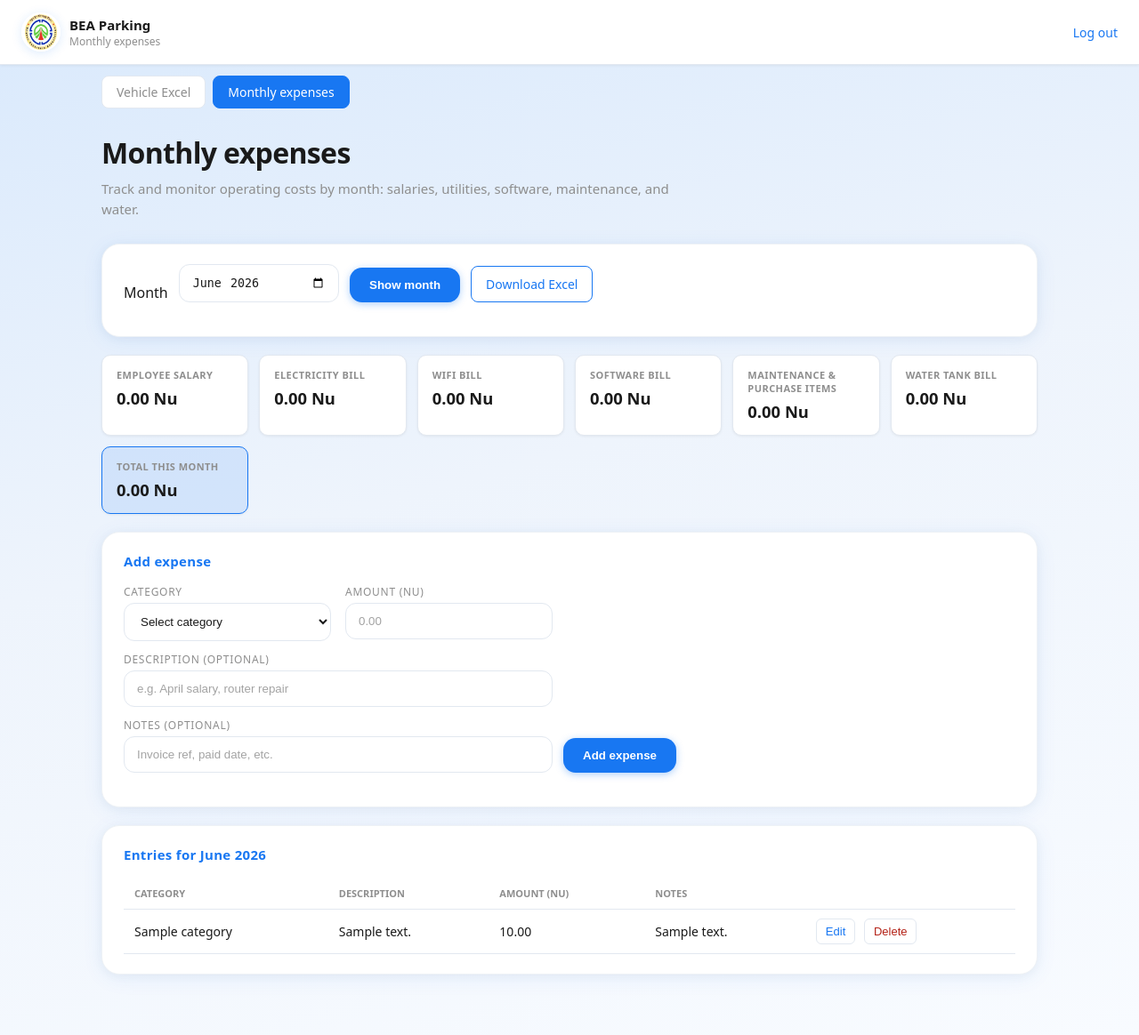
After one commit to beacparking/BEAC-CLEAN, a Flask app: page /verify/expenses in a window 1280 px wide. The commit adds this page. Shown: the whole page at 89% size. Run offline with Flask 3, Linux system fonts and the light colour scheme; the visitor is signed in with stand-in values (Sample User, id 1); a database or web service that is not in the repository returns one stand-in record (values such as "Sample title"); some libraries are stand-ins or nearby versions.

Commit message:
Verify: monthly expenses dashboard with categories and Excel export

```diff
--- a/app.py
+++ b/app.py
@@ -212,6 +212,58 @@ MEMBERS_USERNAME = "member"
 MEMBERS_PASSWORD = "member"
 EXPORT_USERNAME = "ADD"
 EXPORT_PASSWORD = "ADD123"
+
+EXPENSE_CATEGORIES = [
+    ("employee_salary", "Employee salary"),
+    ("electricity", "Electricity bill"),
+    ("wifi", "WiFi bill"),
+    ("software", "Software bill"),
+    ("maintenance", "Maintenance & purchase items"),
+    ("water_tank", "Water tank bill"),
+]
+EXPENSE_CATEGORY_KEYS = {k for k, _ in EXPENSE_CATEGORIES}
+EXPENSE_CATEGORY_LABELS = dict(EXPENSE_CATEGORIES)
+
+
+def _verify_area_logged_in():
+    return session.get("export_logged_in") or session.get("logged_in")
+
+
+def _parse_expense_month(raw):
+    """Accept YYYY-MM or YYYY-MM-DD; return first day of month."""
+    raw = (raw or "").strip()
+    if not raw:
+        return None
+    if len(raw) == 7:
+        raw += "-01"
+    try:
+        d = datetime.strptime(raw[:10], "%Y-%m-%d").date()
+        return d.replace(day=1)
+    except ValueError:
+        return None
+
+
+def _ensure_monthly_expense_table(cur):
+    cur.execute(
+        """
+        CREATE TABLE IF NOT EXISTS monthly_expense (
+            id SERIAL PRIMARY KEY,
+            expense_month DATE NOT NULL,
+            category VARCHAR(40) NOT NULL,
+            description TEXT,
+            amount NUMERIC(12, 2) NOT NULL,
+            notes TEXT,
+            created_at TIMESTAMP DEFAULT NOW()
+        )
+        """
+    )
+    cur.execute(
+        """
+        CREATE INDEX IF NOT EXISTS idx_monthly_expense_month
+        ON monthly_expense (expense_month)
+        """
+    )
+
 
 @app.route("/")
 def home():
@@ -1166,9 +1218,194 @@ def verify_export():
             session["export_logged_in"] = True
             return redirect(url_for("verify_export"))
         return render_template("verify.html", login_error="Invalid credentials")
-    if not session.get("export_logged_in"):
+    if not _verify_area_logged_in():
         return render_template("verify.html", login_error=request.args.get("error"))
     return render_template("verify.html", logged_in=True, error=request.args.get("error"))
+
+
+@app.route("/verify/expenses", methods=["GET", "POST"])
+def verify_expenses():
+    if not _verify_area_logged_in():
+        return redirect(url_for("verify_export"))
+
+    month = _parse_expense_month(request.args.get("month") or request.form.get("month"))
+    if month is None:
+        month = _thimphu_today().replace(day=1)
+
+    error = None
+    success = None
+
+    if request.method == "POST":
+        action = request.form.get("action", "add")
+
+        if action == "delete":
+            try:
+                eid = int(request.form.get("expense_id") or 0)
+            except ValueError:
+                eid = 0
+            if eid:
+                conn = get_db()
+                cur = conn.cursor()
+                _ensure_monthly_expense_table(cur)
+                cur.execute("DELETE FROM monthly_expense WHERE id = %s", (eid,))
+                conn.commit()
+                conn.close()
+                success = "Entry removed."
+            month = _parse_expense_month(request.form.get("month")) or month
+
+        elif action in ("add", "edit"):
+            category = (request.form.get("category") or "").strip()
+            description = (request.form.get("description") or "").strip()
+            notes = (request.form.get("notes") or "").strip()
+            amount_raw = (request.form.get("amount") or "").strip()
+            entry_month = _parse_expense_month(request.form.get("month")) or month
+
+            if category not in EXPENSE_CATEGORY_KEYS:
+                error = "Please select a valid expense category."
+            else:
+                try:
+                    amount = float(amount_raw)
+                    if amount < 0:
+                        raise ValueError
+                except (ValueError, TypeError):
+                    error = "Amount must be a valid number (0 or more)."
+
+            if not error:
+                conn = get_db()
+                cur = conn.cursor()
+                _ensure_monthly_expense_table(cur)
+                if action == "edit":
+                    try:
+                        eid = int(request.form.get("expense_id") or 0)
+                    except ValueError:
+                        eid = 0
+                    if not eid:
+                        error = "Invalid entry to update."
+                    else:
+                        cur.execute(
+                            """
+                            UPDATE monthly_expense
+                            SET expense_month = %s, category = %s, description = %s,
+                                amount = %s, notes = %s
+                            WHERE id = %s
+                            """,
+                            (entry_month, category, description or None, amount, notes or None, eid),
+                        )
+                        success = "Entry updated."
+                else:
+                    cur.execute(
+                        """
+                        INSERT INTO monthly_expense (
+                            expense_month, category, description, amount, notes
+                        )
+                        VALUES (%s, %s, %s, %s, %s)
+                        """,
+                        (entry_month, category, description or None, amount, notes or None),
+                    )
+                    success = "Expense added."
+                if not error:
+                    conn.commit()
+                conn.close()
+                month = entry_month
+
+    conn = get_db()
+    cur = conn.cursor()
+    _ensure_monthly_expense_table(cur)
+    cur.execute(
+        """
+        SELECT id, category, description, amount, notes, expense_month
+        FROM monthly_expense
+        WHERE expense_month = %s
+        ORDER BY category, id
+        """,
+        (month,),
+    )
+    rows = cur.fetchall()
+    conn.close()
+
+    entries = []
+    totals_by_category = {k: 0.0 for k, _ in EXPENSE_CATEGORIES}
+    for eid, cat, desc, amt, notes, _em in rows:
+        val = float(amt) if amt is not None else 0.0
+        if cat in totals_by_category:
+            totals_by_category[cat] += val
+        entries.append(
+            {
+                "id": eid,
+                "category": cat,
+                "category_label": EXPENSE_CATEGORY_LABELS.get(cat, cat),
+                "description": desc or "",
+                "amount": val,
+                "notes": notes or "",
+            }
+        )
+    grand_total = sum(totals_by_category.values())
+    category_summaries = [
+        {"key": k, "label": label, "total": totals_by_category[k]}
+        for k, label in EXPENSE_CATEGORIES
+    ]
+
+    return render_template(
+        "verify_expenses.html",
+        expense_month=month,
+        month_value=month.strftime("%Y-%m"),
+        entries=entries,
+        category_summaries=category_summaries,
+        grand_total=grand_total,
+        expense_categories=EXPENSE_CATEGORIES,
+        error=error,
+        success=success,
+    )
+
+
+@app.route("/verify/expenses/export")
+def verify_expenses_export():
+    if not _verify_area_logged_in():
+        return redirect(url_for("verify_export"))
+
+    month = _parse_expense_month(request.args.get("month"))
+    if month is None:
+        return redirect(url_for("verify_expenses"))
+
+    conn = get_db()
+    cur = conn.cursor()
+    _ensure_monthly_expense_table(cur)
+    cur.execute(
+        """
+        SELECT category, description, amount, notes
+        FROM monthly_expense
+        WHERE expense_month = %s
+        ORDER BY category, id
+        """,
+        (month,),
+    )
+    rows = cur.fetchall()
+    conn.close()
+
+    output = io.StringIO()
+    writer = csv.writer(output)
+    writer.writerow(["Month", "Category", "Description", "Amount (Nu)", "Notes"])
+    total = 0.0
+    for cat, desc, amt, notes in rows:
+        val = float(amt) if amt is not None else 0.0
+        total += val
+        writer.writerow(
+            [
+                month.strftime("%Y-%m"),
+                EXPENSE_CATEGORY_LABELS.get(cat, cat),
+                desc or "",
+                f"{val:.2f}",
+                notes or "",
+            ]
+        )
+    writer.writerow(["", "", "Total", f"{total:.2f}", ""])
+
+    return send_file(
+        io.BytesIO(output.getvalue().encode("utf-8-sig")),
+        mimetype="text/csv",
+        as_attachment=True,
+        download_name=f"monthly_expenses_{month.strftime('%Y_%m')}.csv",
+    )
 
 
 # ======================
--- a/static/css/admin.css
+++ b/static/css/admin.css
@@ -866,3 +866,178 @@ hr {
         font-size: 12px;
     }
 }
+
+/* Verify hub: Vehicle Excel + Monthly expenses */
+.verify-hub-nav {
+    display: flex;
+    flex-wrap: wrap;
+    gap: 8px;
+    max-width: 1100px;
+    margin: 0 auto;
+    padding: 12px 24px 0;
+}
+
+.verify-hub-nav__link {
+    padding: 8px 16px;
+    border-radius: 8px;
+    font-size: 14px;
+    font-weight: 500;
+    color: var(--dash-text-muted);
+    text-decoration: none;
+    background: var(--dash-surface);
+    border: 1px solid var(--dash-border);
+}
+
+.verify-hub-nav__link:hover {
+    color: var(--dash-accent-blue);
+    border-color: var(--dash-accent-blue);
+}
+
+.verify-hub-nav__link--active {
+    color: #fff;
+    background: var(--dash-accent-blue);
+    border-color: var(--dash-accent-blue);
+}
+
+.success-msg {
+    color: #0d6b2e;
+    font-weight: 500;
+    margin: 0 0 12px;
+}
+
+.expense-month-form {
+    display: flex;
+    flex-wrap: wrap;
+    align-items: flex-end;
+    gap: 12px;
+}
+
+.expense-export-link {
+    display: inline-flex;
+    align-items: center;
+    padding: 10px 16px;
+    font-size: 14px;
+    font-weight: 500;
+    color: var(--dash-accent-blue);
+    text-decoration: none;
+    border: 1px solid var(--dash-accent-blue);
+    border-radius: 8px;
+    background: var(--dash-surface);
+}
+
+.expense-export-link:hover {
+    background: var(--dash-accent-blue-dim);
+}
+
+.expense-summary-grid {
+    display: grid;
+    grid-template-columns: repeat(auto-fill, minmax(160px, 1fr));
+    gap: 12px;
+    margin-bottom: 20px;
+}
+
+.expense-summary-card {
+    background: var(--dash-surface);
+    border: 1px solid var(--dash-border);
+    border-radius: 10px;
+    padding: 14px 16px;
+    box-shadow: var(--dash-shadow-sm);
+}
+
+.expense-summary-card--total {
+    background: var(--dash-accent-blue-dim);
+    border-color: var(--dash-accent-blue);
+}
+
+.expense-summary-card__label {
+    font-size: 11px;
+    font-weight: 600;
+    text-transform: uppercase;
+    letter-spacing: 0.04em;
+    color: var(--dash-text-muted);
+    margin-bottom: 6px;
+}
+
+.expense-summary-card__value {
+    font-size: 1.15rem;
+    font-weight: 700;
+    color: var(--dash-text);
+}
+
+.expense-section-title {
+    font-size: 1.1rem;
+    margin: 0 0 16px;
+}
+
+.expense-form-grid {
+    display: grid;
+    grid-template-columns: repeat(2, 1fr);
+    gap: 12px 16px;
+}
+
+.expense-form-grid .field--wide {
+    grid-column: 1 / -1;
+}
+
+.expense-form-actions {
+    display: flex;
+    flex-wrap: wrap;
+    gap: 10px;
+    margin-top: 8px;
+}
+
+.expense-table {
+    width: 100%;
+    border-collapse: collapse;
+    font-size: 14px;
+}
+
+.expense-table th,
+.expense-table td {
+    padding: 10px 12px;
+    text-align: left;
+    border-bottom: 1px solid var(--dash-border);
+}
+
+.expense-table th {
+    font-size: 11px;
+    text-transform: uppercase;
+    color: var(--dash-text-muted);
+}
+
+.expense-table-actions {
+    white-space: nowrap;
+}
+
+.expense-edit-btn,
+.expense-delete-btn {
+    font-size: 13px;
+    padding: 6px 10px;
+    border-radius: 6px;
+    cursor: pointer;
+    border: 1px solid var(--dash-border);
+    background: var(--dash-surface);
+}
+
+.expense-edit-btn {
+    color: var(--dash-accent-blue);
+    margin-right: 6px;
+}
+
+.expense-delete-btn {
+    color: #b42318;
+}
+
+.expense-delete-form {
+    display: inline;
+}
+
+.table-wrap {
+    overflow-x: auto;
+}
+
+@media (max-width: 600px) {
+    .expense-form-grid {
+        grid-template-columns: 1fr;
+    }
+}
--- /dev/null
+++ b/templates/verify_expenses.html
@@ -0,0 +1,183 @@
+<!DOCTYPE html>
+<html lang="en">
+<head>
+    <meta charset="UTF-8">
+    <meta name="viewport" content="width=device-width, initial-scale=1, viewport-fit=cover">
+    <title>Monthly expenses — BEA Parking</title>
+    <link rel="stylesheet" href="{{ url_for('static', filename='css/admin.css') }}">
+</head>
+<body>
+
+<header class="app-header app-header--simple">
+    <div class="app-header-left">
+        <img src="{{ url_for('static', filename='images/right_logo.png') }}" alt="Bhutan Exporters Association" class="app-header-logo" width="44" height="44">
+        <div class="app-title-group">
+            <span class="app-title">BEA Parking</span>
+            <span class="app-subtitle">Monthly expenses</span>
+        </div>
+    </div>
+    <a href="/logout" class="header-link">Log out</a>
+</header>
+
+<nav class="verify-hub-nav" aria-label="Verify area">
+    <a href="{{ url_for('verify_export') }}" class="verify-hub-nav__link">Vehicle Excel</a>
+    <a href="{{ url_for('verify_expenses') }}" class="verify-hub-nav__link verify-hub-nav__link--active">Monthly expenses</a>
+</nav>
+
+<div class="page">
+
+<h1>Monthly expenses</h1>
+<p class="page-lead">Track and monitor operating costs by month: salaries, utilities, software, maintenance, and water.</p>
+
+<div class="dash-card">
+    <form method="GET" class="qr-form expense-month-form" id="expense-month-form">
+        <label for="expense-month-picker">Month</label>
+        <input type="month" name="month" id="expense-month-picker" value="{{ month_value }}" required>
+        <button type="submit">Show month</button>
+        <a href="{{ url_for('verify_expenses_export', month=month_value) }}" class="expense-export-link">Download Excel</a>
+    </form>
+</div>
+
+{% if success %}<p class="success-msg">{{ success }}</p>{% endif %}
+{% if error %}<p class="error">{{ error }}</p>{% endif %}
+
+<div class="expense-summary-grid" role="group" aria-label="Totals by category">
+    {% for item in category_summaries %}
+    <div class="expense-summary-card">
+        <div class="expense-summary-card__label">{{ item.label }}</div>
+        <div class="expense-summary-card__value">{{ "%.2f"|format(item.total) }} Nu</div>
+    </div>
+    {% endfor %}
+    <div class="expense-summary-card expense-summary-card--total">
+        <div class="expense-summary-card__label">Total this month</div>
+        <div class="expense-summary-card__value">{{ "%.2f"|format(grand_total) }} Nu</div>
+    </div>
+</div>
+
+<div class="dash-card">
+    <h2 class="expense-section-title" id="expense-form-title">Add expense</h2>
+    <form method="POST" class="qr-form expense-entry-form" id="expense-entry-form">
+        <input type="hidden" name="month" id="expense-form-month" value="{{ month_value }}">
+        <input type="hidden" name="action" id="expense-form-action" value="add">
+        <input type="hidden" name="expense_id" id="expense-form-id" value="">
+
+        <div class="expense-form-grid">
+            <div class="field">
+                <label for="expense-category">Category</label>
+                <select name="category" id="expense-category" required>
+                    <option value="">Select category</option>
+                    {% for key, label in expense_categories %}
+                    <option value="{{ key }}">{{ label }}</option>
+                    {% endfor %}
+                </select>
+            </div>
+            <div class="field">
+                <label for="expense-amount">Amount (Nu)</label>
+                <input type="number" name="amount" id="expense-amount" min="0" step="0.01" required placeholder="0.00">
+            </div>
+            <div class="field field--wide">
+                <label for="expense-description">Description (optional)</label>
+                <input type="text" name="description" id="expense-description" placeholder="e.g. April salary, router repair">
+            </div>
+            <div class="field field--wide">
+                <label for="expense-notes">Notes (optional)</label>
+                <input type="text" name="notes" id="expense-notes" placeholder="Invoice ref, paid date, etc.">
+            </div>
+        </div>
+        <div class="expense-form-actions">
+            <button type="submit" id="expense-submit-btn">Add expense</button>
+            <button type="button" class="member-hide-btn--secondary" id="expense-cancel-edit" hidden>Cancel edit</button>
+        </div>
+    </form>
+</div>
+
+<div class="dash-card">
+    <h2 class="expense-section-title">Entries for {{ expense_month.strftime('%B %Y') }}</h2>
+    {% if entries %}
+    <div class="table-wrap">
+        <table class="data-table expense-table">
+            <thead>
+                <tr>
+                    <th>Category</th>
+                    <th>Description</th>
+                    <th>Amount (Nu)</th>
+                    <th>Notes</th>
+                    <th></th>
+                </tr>
+            </thead>
+            <tbody>
+                {% for e in entries %}
+                <tr>
+                    <td>{{ e.category_label }}</td>
+                    <td>{{ e.description or '—' }}</td>
+                    <td>{{ "%.2f"|format(e.amount) }}</td>
+                    <td>{{ e.notes or '—' }}</td>
+                    <td class="expense-table-actions">
+                        <button type="button" class="expense-edit-btn"
+                                data-id="{{ e.id }}"
+                                data-category="{{ e.category }}"
+                                data-description="{{ e.description }}"
+                                data-amount="{{ e.amount }}"
+                                data-notes="{{ e.notes }}">Edit</button>
+                        <form method="POST" class="expense-delete-form" onsubmit="return confirm('Delete this expense?');">
+                            <input type="hidden" name="month" value="{{ month_value }}">
+                            <input type="hidden" name="action" value="delete">
+                            <input type="hidden" name="expense_id" value="{{ e.id }}">
+                            <button type="submit" class="expense-delete-btn">Delete</button>
+                        </form>
+                    </td>
+                </tr>
+                {% endfor %}
+            </tbody>
+        </table>
+    </div>
+    {% else %}
+    <p class="stats-note">No expenses recorded for this month yet. Use the form above to add one.</p>
+    {% endif %}
+</div>
+
+</div>
+
+<script>
+(function () {
+    var form = document.getElementById('expense-entry-form');
+    var title = document.getElementById('expense-form-title');
+    var actionInput = document.getElementById('expense-form-action');
+    var idInput = document.getElementById('expense-form-id');
+    var submitBtn = document.getElementById('expense-submit-btn');
+    var cancelBtn = document.getElementById('expense-cancel-edit');
+    var cat = document.getElementById('expense-category');
+    var amt = document.getElementById('expense-amount');
+    var desc = document.getElementById('expense-description');
+    var notes = document.getElementById('expense-notes');
+
+    function resetForm() {
+        actionInput.value = 'add';
+        idInput.value = '';
+        title.textContent = 'Add expense';
+        submitBtn.textContent = 'Add expense';
+        cancelBtn.hidden = true;
+        form.reset();
+        document.getElementById('expense-form-month').value = {{ month_value | tojson }};
+    }
+
+    document.querySelectorAll('.expense-edit-btn').forEach(function (btn) {
+        btn.addEventListener('click', function () {
+            actionInput.value = 'edit';
+            idInput.value = btn.getAttribute('data-id');
+            cat.value = btn.getAttribute('data-category');
+            amt.value = btn.getAttribute('data-amount');
+            desc.value = btn.getAttribute('data-description') || '';
+            notes.value = btn.getAttribute('data-notes') || '';
+            title.textContent = 'Edit expense';
+            submitBtn.textContent = 'Save changes';
+            cancelBtn.hidden = false;
+            form.scrollIntoView({ behavior: 'smooth', block: 'start' });
+        });
+    });
+
+    if (cancelBtn) cancelBtn.addEventListener('click', resetForm);
+})();
+</script>
+</body>
+</html>
```
Also changed, not shown: templates/verify.html (+15 -6 lines).
